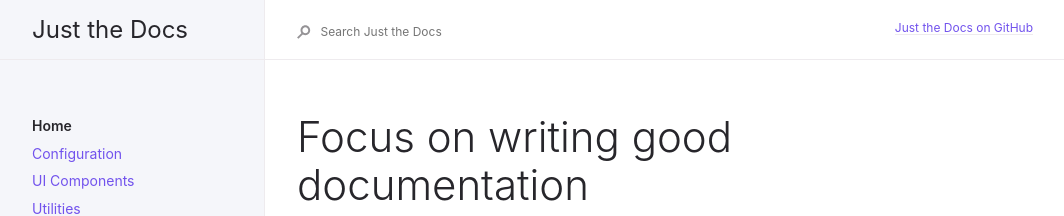
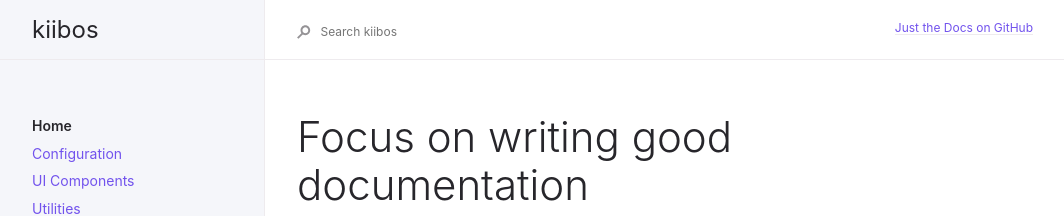
Before and after one commit to Mrchenli/Mrchenli.github.io, a Jekyll site: the page built from index.md, in a window 1280 px wide. Shown: the top 216 px of the page, without its empty margins (91-1155 px from the left). Built offline with Jekyll 4.4.1, drawn with Linux system fonts in a browser that asks for light colours.

Commit message:
Update _config.yml

```diff
--- a/_config.yml
+++ b/_config.yml
@@ -13,8 +13,8 @@
 # you will see them accessed via {{ site.title }}, {{ site.github_repo }}, and so on.
 # You can create any custom variable you would like, and they will be accessible
 # in the templates via {{ site.myvariable }}.
-title: Just the Docs
-description: A Jekyll theme for documentation
+title: kiibos
+description: kiibos's blog
 baseurl: "/" # the subpath of your site, e.g. /blog
 # url: "" # the base hostname & protocol for your site, e.g. http://example.com
 
```
